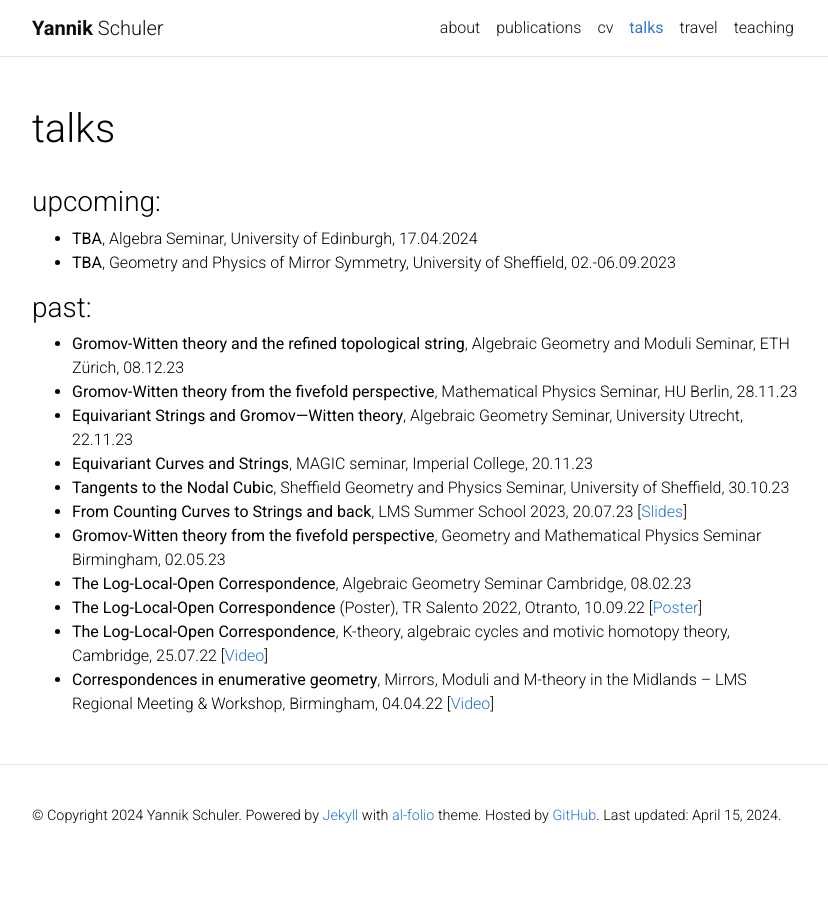
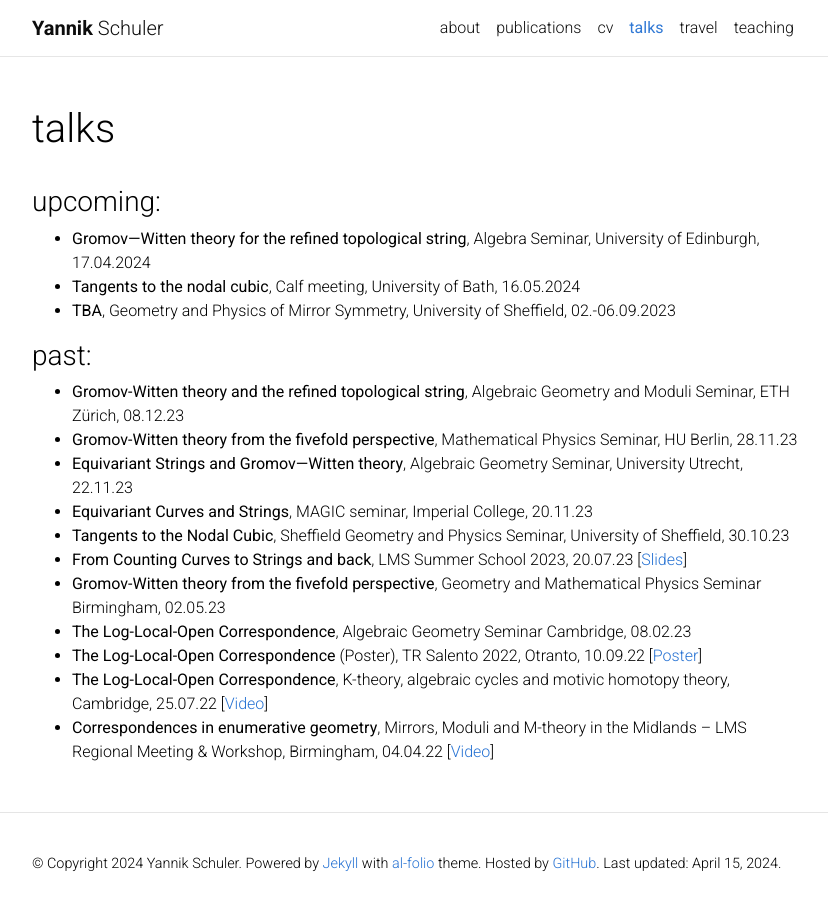
Before and after one commit to yannikschuler/yannikschuler.github.io, a Jekyll site: the page built from _pages/talks.md, in a window 1280 px wide. Shown: the whole page, without its empty margins (223-1051 px from the left). Built offline with Jekyll 4.4.1, drawn with Linux system fonts in a browser that asks for light colours; comment, search, counter and statistics services are not loaded; a style sheet for code colours, icons or effects is not loaded.

Commit message:
Update talks.md

```diff
--- a/_pages/talks.md
+++ b/_pages/talks.md
@@ -9,7 +9,8 @@
 
 <h3>upcoming:</h3>
  <ul>
-  <li><b>TBA</b>, Algebra Seminar, University of Edinburgh, 17.04.2024</li>
+  <li><b>Gromov—Witten theory for the refined topological string</b>, Algebra Seminar, University of Edinburgh, 17.04.2024</li>
+  <li><b>Tangents to the nodal cubic</b>, Calf meeting, University of Bath, 16.05.2024</li>
   <li><b>TBA</b>, Geometry and Physics of Mirror Symmetry, University of Sheffield, 02.-06.09.2023</li>
 </ul>
 
```
